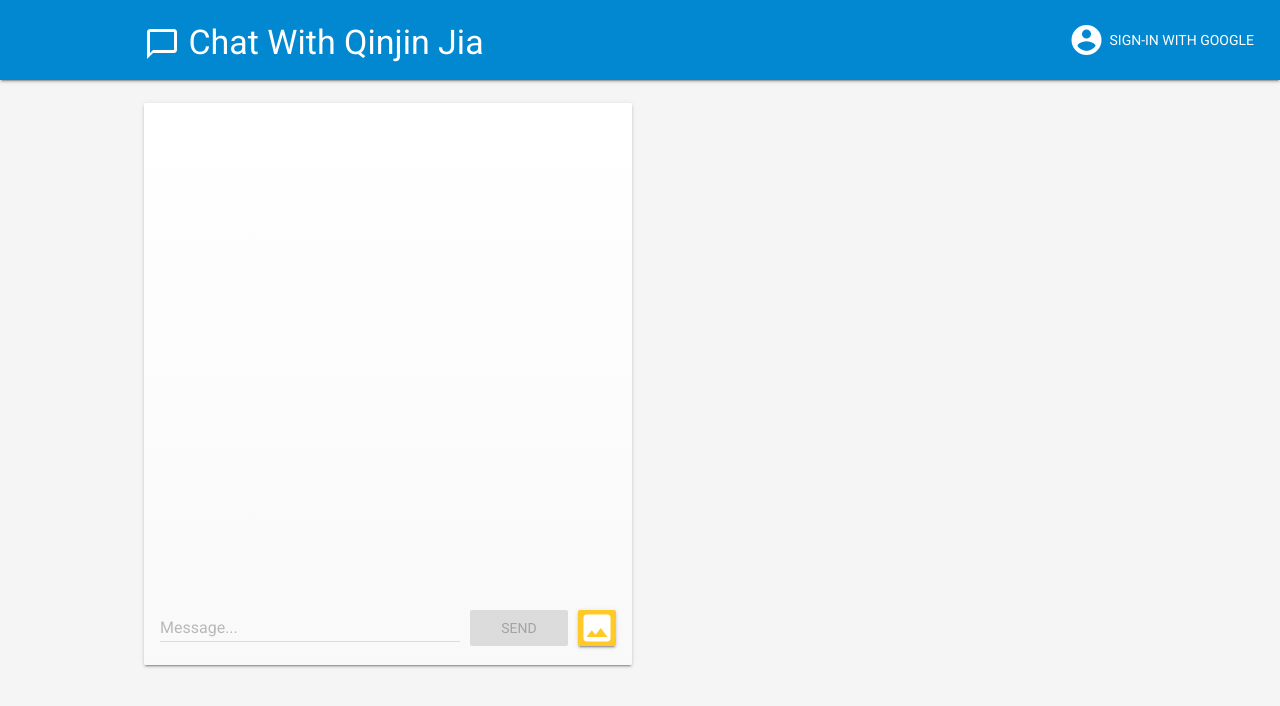
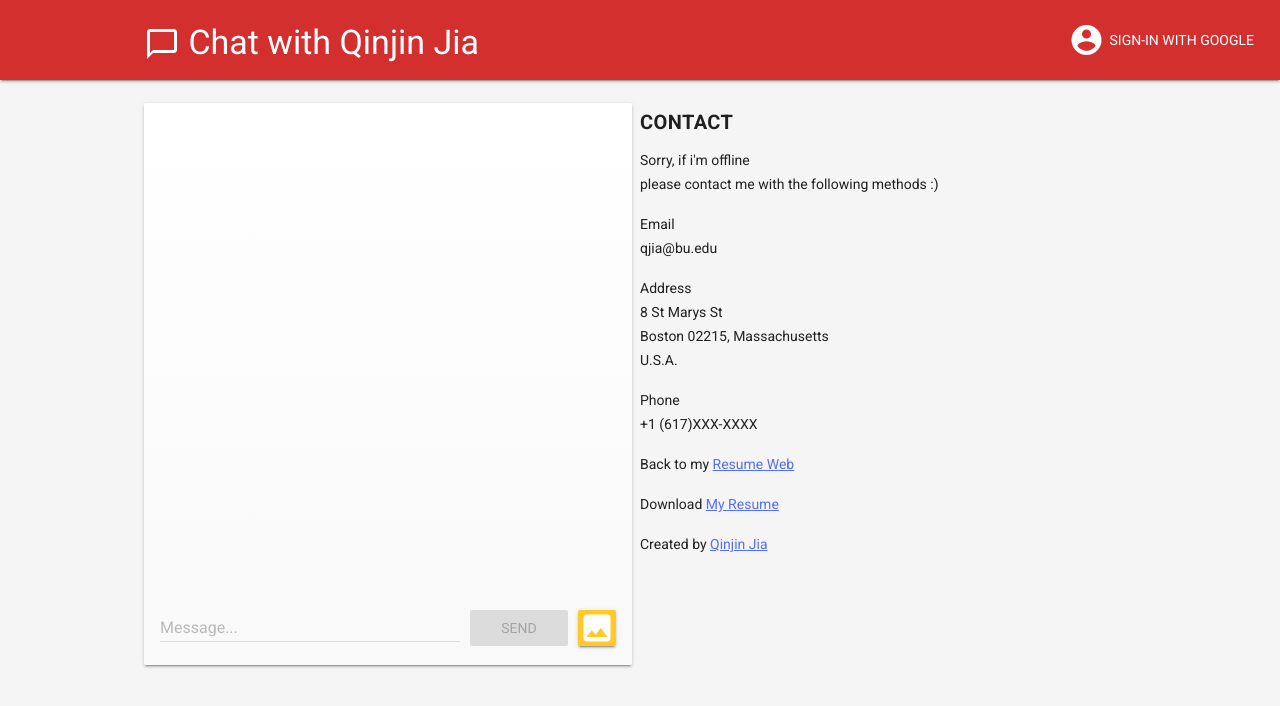
Before and after one commit to qinjinjia/ec601_miniproject, a plain HTML site: page web-start/index.html in a window 1280 px wide. Drawn offline with nearby package versions, Linux system fonts and the light colour scheme; some packages are replaced by stand-ins of ours; no server answers.

Commit message:
Update index.html

```diff
--- a/web-start/index.html
+++ b/web-start/index.html
@@ -27,13 +27,13 @@
 
   <!-- Add to homescreen for Chrome on Android -->
   <meta name="mobile-web-app-capable" content="yes">
-  <meta name="application-name" content="Friendly Chat">
+  <meta name="application-name" content="Chat With Qinjin Jia">
   <meta name="theme-color" content="#303F9F">
 
   <!-- Add to homescreen for Safari on iOS -->
   <meta name="apple-mobile-web-app-capable" content="yes">
   <meta name="apple-mobile-web-app-status-bar-style" content="black-translucent">
-  <meta name="apple-mobile-web-app-title" content="Friendly Chat">
+  <meta name="apple-mobile-web-app-title" content="Chat With Qinjin Jia">
   <meta name="apple-mobile-web-app-status-bar-style" content="#303F9F">
 
   <!-- Tile icon for Win8 -->
@@ -53,10 +53,10 @@
 <div class="demo-layout mdl-layout mdl-js-layout mdl-layout--fixed-header">
 
   <!-- Header section containing logo -->
-  <header class="mdl-layout__header mdl-color-text--white mdl-color--light-blue-700">
+  <header class="mdl-layout__header mdl-color-text--white mdl-color--red-700">
     <div class="mdl-cell mdl-cell--12-col mdl-cell--12-col-tablet mdl-grid">
       <div class="mdl-layout__header-row mdl-cell mdl-cell--12-col mdl-cell--12-col-tablet mdl-cell--12-col-desktop">
-        <h3><i class="material-icons">chat_bubble_outline</i> Chat With Qinjin Jia</h3>
+        <h3><i class="material-icons">chat_bubble_outline</i> Chat with Qinjin Jia</h3>
       </div>
       <div id="user-container">
         <div hidden id="user-pic"></div>
@@ -103,6 +103,41 @@
         <button class="mdl-snackbar__action" type="button"></button>
       </div>
 
+
+
+      <div id="footwrap">
+    <div class="container">
+      <div class="row">
+
+        <div class="col-lg-2 col-lg-offset-10">
+          <h5><b>CONTACT</b></h5>
+        </div>
+        <div class="col-lg-6">
+          <p><t>Sorry, if i'm offline</t><br/>
+            please contact me with the following methods :) <br/>
+
+          <p><t>Email</t><br/>
+            qjia@bu.edu <br/>
+          </p>
+          <p><t>Address</t><br/>
+            8 St Marys St <br/>
+            Boston 02215, Massachusetts <br/>
+            U.S.A. <br/>
+          </p>
+          <p><t>Phone</t><br/>
+            +1 (617)XXX-XXXX <br/>
+          </p>
+
+          <p>Back to my <a href="https://ec601-hw2-task1-publish.firebaseapp.com">Resume Web</a></p>
+
+          <p>Download <a href="https://drive.google.com/open?id=0B5P9wcP3Fw7lT2JSQzJienE0b2M">My Resume</a></p>
+
+          <p>Created by <a href="https://www.linkedin.com/in/qinjin-jia-a6703b107/">Qinjin Jia</a></p>
+
+        </div>
+      </div><!--/.row -->
+
+
     </div>
   </main>
 </div>
```
